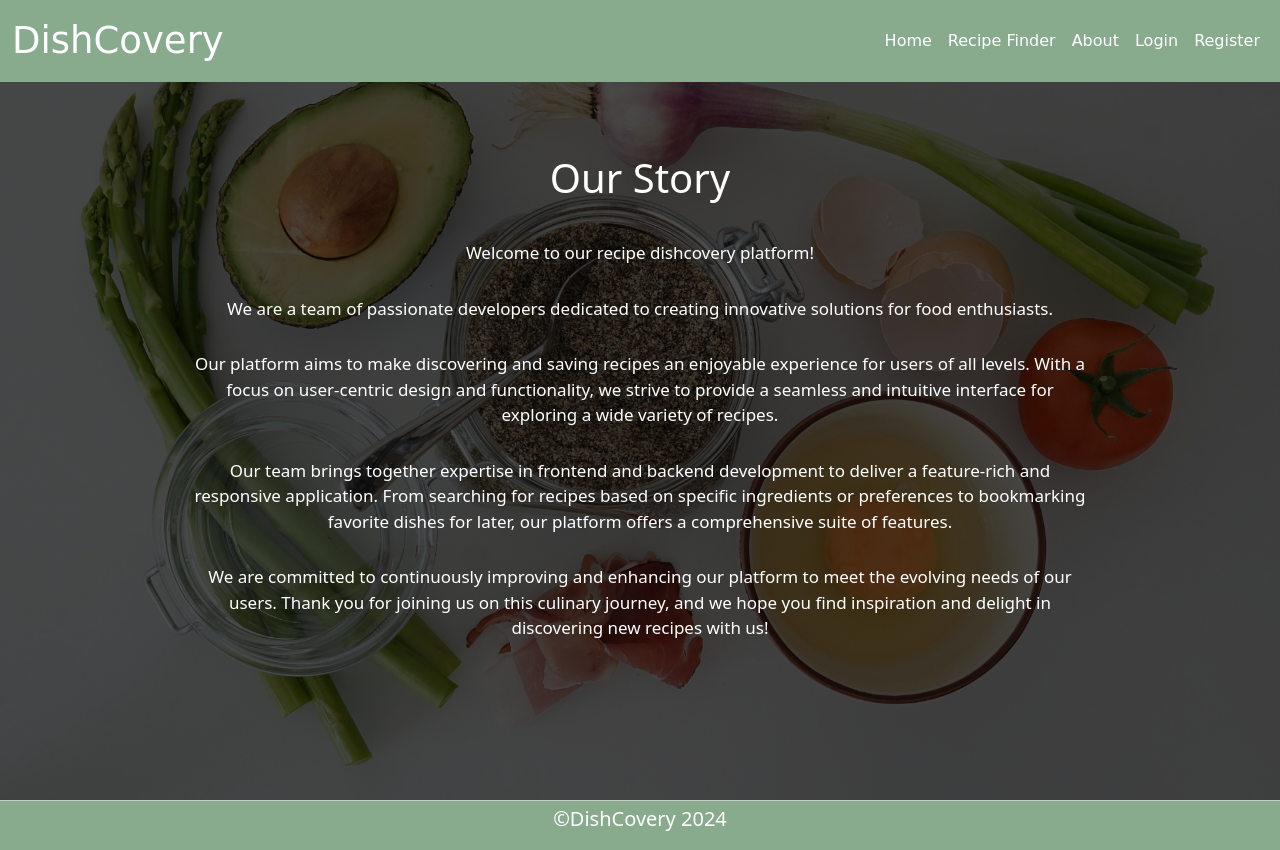
After one commit to NebiyouBelaineh/Dishcovery, a Flask app: page /about in a window 1280 px wide. The commit adds this page. Run offline with Flask 3, Linux system fonts and the light colour scheme; some libraries are stand-ins or nearby versions.

Commit message:
about page

```diff
--- a/dishcovery/routes.py
+++ b/dishcovery/routes.py
@@ -63,6 +63,11 @@ sign in to access the app", category="info")
 def home_route():
     """ Serves the home page """
     return render_template('homepage.html')
+
+@app.route("/about", strict_slashes=False)
+def about_route():
+    """ Serves the about page """
+    return render_template('about.html')
 
 
 @app.route("/recipe_finder", strict_slashes=False)
--- /dev/null
+++ b/dishcovery/static/styles/about.css
@@ -0,0 +1,25 @@
+.about-section{
+	background:linear-gradient(rgba(0,0,0,.7), rgba(0,0,0,.7)), url("../images/about.jpg");
+	background-repeat: no-repeat;
+	background-size: cover;
+	background-position: center;
+	min-height: 100vh;
+	padding-top:80px;
+}
+
+.heading-about{
+	color:#fff;
+	text-align: center;
+	margin-top:50px;
+}
+
+.about-article{
+	color:#fff;
+}
+
+.about-article p{
+	width: 80%;
+	margin:30px auto;
+	text-align: center;
+	font-size:17px;
+}
--- /dev/null
+++ b/dishcovery/templates/about.html
@@ -0,0 +1,120 @@
+<!DOCTYPE html>
+<html lang="en">
+
+<head>
+	<meta charset="utf-8" />
+	<meta name="viewport" content="width=device-width, initial-scale=1" />
+	<meta name="description" content="" />
+	<meta name="generator" content="Hugo 0.84.0" />
+	<title>DishCovery Home</title>
+
+	<link rel="canonical" href="https://getbootstrap.com/docs/5.0/examples/jumbotron/" />
+
+	<!-- Bootstrap core CSS -->
+	<link rel="stylesheet" href="../static/styles/bootstrap.min.css" />
+	<link rel="stylesheet" href="../static/styles/header.css" />
+	<link rel="stylesheet" href="../static/styles/footer.css" />
+	<link rel="stylesheet" href="../static/styles/homepage.css" />
+	<link rel="stylesheet" href="../static/styles/about.css" />
+
+	<!-- Favicons -->
+	<link rel="apple-touch-icon" sizes="180x180" href="../static/images/favicon/apple-touch-icon.png" />
+	<link rel="icon" type="image/png" sizes="32x32" href="../static/images/favicon/favicon-32x32.png" />
+	<link rel="icon" type="image/png" sizes="16x16" href="../static/images/favicon/favicon-16x16.png" />
+	<link rel="manifest" href="../static/images/favicon/site.webmanifest" />
+
+	<!-- Fonts -->
+
+	<style>
+		.bd-placeholder-img {
+			font-size: 1.125rem;
+			text-anchor: middle;
+			-webkit-user-select: none;
+			-moz-user-select: none;
+			user-select: none;
+		}
+
+		@media (min-width: 768px) {
+			.bd-placeholder-img-lg {
+				font-size: 3.5rem;
+			}
+		}
+	</style>
+</head>
+
+<body>
+	<header>
+		<nav class="navbar navbar-expand-lg navbar-dark bg-light">
+			<div class="container-fluid">
+				<a class="navbar-brand" href="{{ url_for('home_route') }}"
+					style="font-size: 37px; color: #fff">DishCovery</a>
+				<button class="navbar-toggler" type="button" data-bs-toggle="collapse"
+					data-bs-target="#navbarSupportedContent" aria-controls="navbarSupportedContent"
+					aria-expanded="false" aria-label="Toggle navigation">
+					<span class="navbar-toggler-icon"></span>
+				</button>
+				<div class="collapse navbar-collapse" id="navbarSupportedContent">
+					<ul class="navbar-nav mb-2 mb-lg-0 ms-auto">
+						<li class="nav-item">
+							<a class="nav-item nav-link {% if request.path == url_for('home_route') %}active{% endif %}"
+								href="{{ url_for('home_route') }} " style="color:#fff !important;">Home</a>
+						</li>
+						<li class="nav-item">
+							<a class="nav-item nav-link {% if request.path == url_for('recipe_finder') %}active{% endif %}"
+								href="{{ url_for('recipe_finder') }}" style="color:#fff !important;">Recipe Finder</a>
+						</li>
+						<li class="nav-item">
+							<a class="nav-item nav-link {% if request.path == url_for('about_route') %}active{% endif %}"
+								href="{{ url_for('about_route') }} " style="color:#fff !important;">About</a>
+						</li>
+						<li class="nav-item">
+							<a class="nav-item nav-link {% if request.path == url_for('login_route') %}active{% endif %}"
+								href="{{ url_for('login_route') }}" style="color:#fff !important;">Login</a>
+						</li>
+						<li class="nav-item">
+							<a class="nav-item nav-link {% if request.path == url_for('register_route') %}active{% endif %}"
+								href="{{ url_for('register_route') }}" style="color:#fff !important;">Register</a>
+						</li>
+					</ul>
+				</div>
+			</div>
+		</nav>
+	</header>
+	<main class="about-section">
+		<div class="container py-4">
+			<div class="row">
+				<div class="col-md-12" >
+					<h1 class="heading-about">Our Story</h1>
+
+
+
+				</div>
+				<div class="col-md-12 about-article">
+					<p>Welcome to our recipe dishcovery platform!</p>
+					<p>We are a team of passionate developers dedicated to creating innovative solutions for food enthusiasts.</p>
+					<p>Our platform aims to make discovering and saving recipes an enjoyable experience for users of all levels.
+						With a focus on user-centric design and functionality, we strive to provide a seamless and intuitive interface for exploring a wide variety of recipes.
+					</p>
+					<p>
+						Our team brings together expertise in frontend and backend development to deliver a feature-rich and responsive application.
+From searching for recipes based on specific ingredients or preferences to bookmarking favorite dishes for later, our platform offers a comprehensive suite of features.
+					</p>
+					<p>
+						We are committed to continuously improving and enhancing our platform to meet the evolving needs of our users.
+Thank you for joining us on this culinary journey, and we hope you find inspiration and delight in discovering new recipes with us!
+					</p>
+				</div>
+			</div>
+		</div>
+	</main>
+
+	<!-- FOOTER -->
+	<footer class="home_footer">
+		<p class="mt-5 mb-3 fs-5 font-weight-bold">&copy;DishCovery 2024</p>
+	</footer>
+	<script src="https://cdn.jsdelivr.net/npm/bootstrap@5.0.2/dist/js/bootstrap.bundle.min.js"
+		integrity="sha384-MrcW6ZMFYlzcLA8Nl+NtUVF0sA7MsXsP1UyJoMp4YLEuNSfAP+JcXn/tWtIaxVXM"
+		crossorigin="anonymous"></script>
+</body>
+
+</html>
--- a/dishcovery/templates/base_1.html
+++ b/dishcovery/templates/base_1.html
@@ -69,6 +69,10 @@
 								href="{{ url_for('recipe_finder') }}" style="color:#fff !important;">Recipe Finder</a>
 						</li>
 						<li class="nav-item">
+							<a class="nav-item nav-link {% if request.path == url_for('about_route') %}active{% endif %}"
+								href="{{ url_for('about_route') }} " style="color:#fff !important;">About</a>
+						</li>
+						<li class="nav-item">
 							<a class="nav-item nav-link {% if request.path == url_for('login_route') %}active{% endif %}"
 								href="{{ url_for('login_route') }}" style="color:#fff !important;">Login</a>
 						</li>
--- a/dishcovery/templates/base_2.html
+++ b/dishcovery/templates/base_2.html
@@ -85,6 +85,10 @@
 							href="{{ url_for('recipe_finder') }}" style="color:#fff !important;">Recipe Finder</a>
 					</li>
 					<li class="nav-item">
+						<a class="nav-item nav-link {% if request.path == url_for('about_route') %}active{% endif %}"
+							href="{{ url_for('about_route') }} " style="color:#fff !important;">About</a>
+					</li>
+					<li class="nav-item">
 						<a class="nav-item nav-link {% if request.path == url_for('login_route') %}active{% endif %}"
 							href="{{ url_for('login_route') }}" style="color:#fff !important;">Login</a>
 					</li>
--- a/dishcovery/templates/homepage.html
+++ b/dishcovery/templates/homepage.html
@@ -61,6 +61,10 @@
 						<li class="nav-item">
 							<a class="nav-item nav-link {% if request.path == url_for('recipe_finder') %}active{% endif %}"
 								href="{{ url_for('recipe_finder') }}" style="color:#fff !important;">Recipe Finder</a>
+						</li>
+						<li class="nav-item">
+							<a class="nav-item nav-link {% if request.path == url_for('about_route') %}active{% endif %}"
+								href="{{ url_for('about_route') }} " style="color:#fff !important;">About</a>
 						</li>
 						<li class="nav-item">
 							<a class="nav-item nav-link {% if request.path == url_for('login_route') %}active{% endif %}"
```
Also changed, not shown: dishcovery/templates/home.html (+7 -0 lines), dishcovery/static/images/about.jpg (added), 1 other file. Lines whose indentation alone changed are shown as unchanged.
